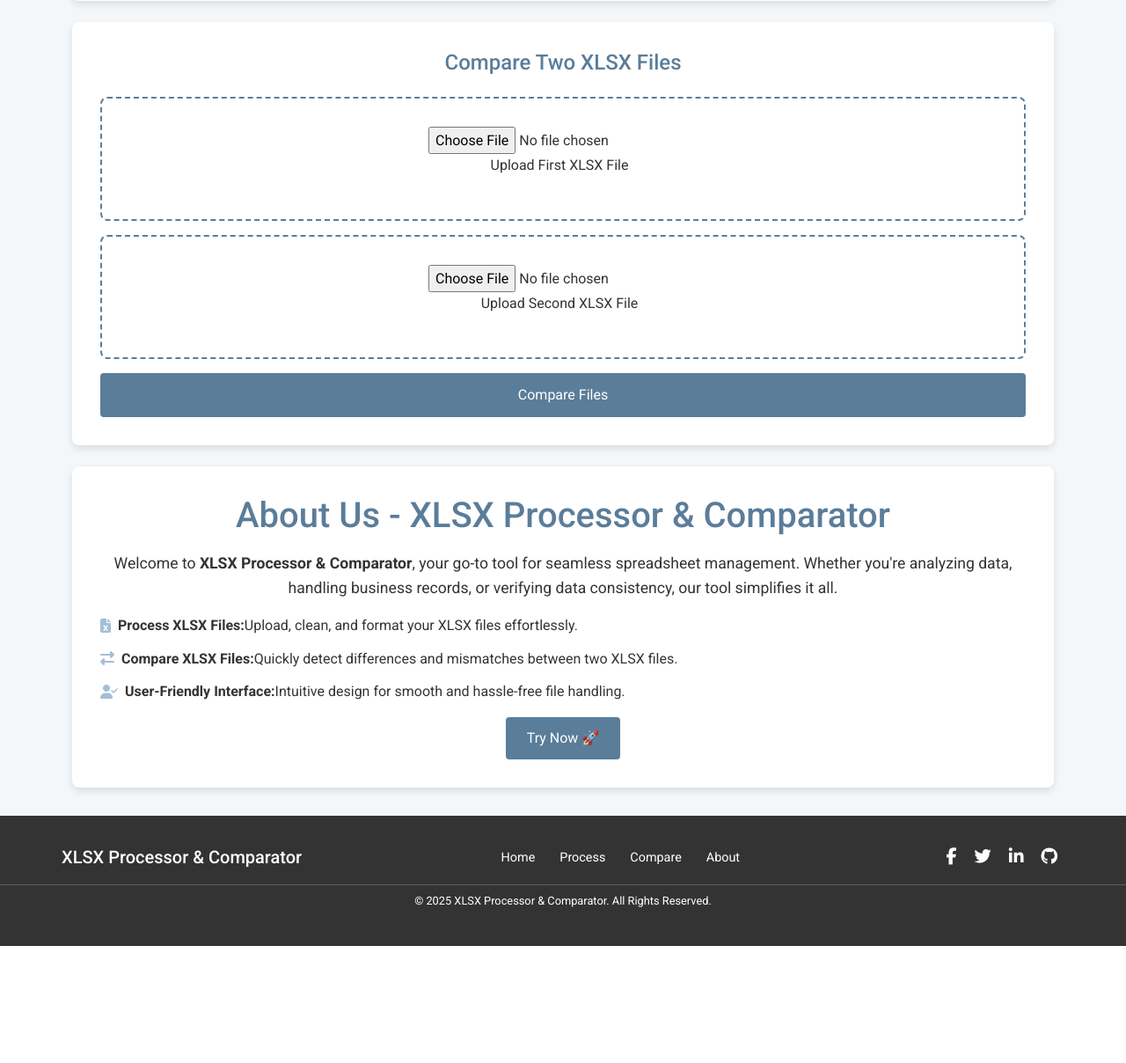
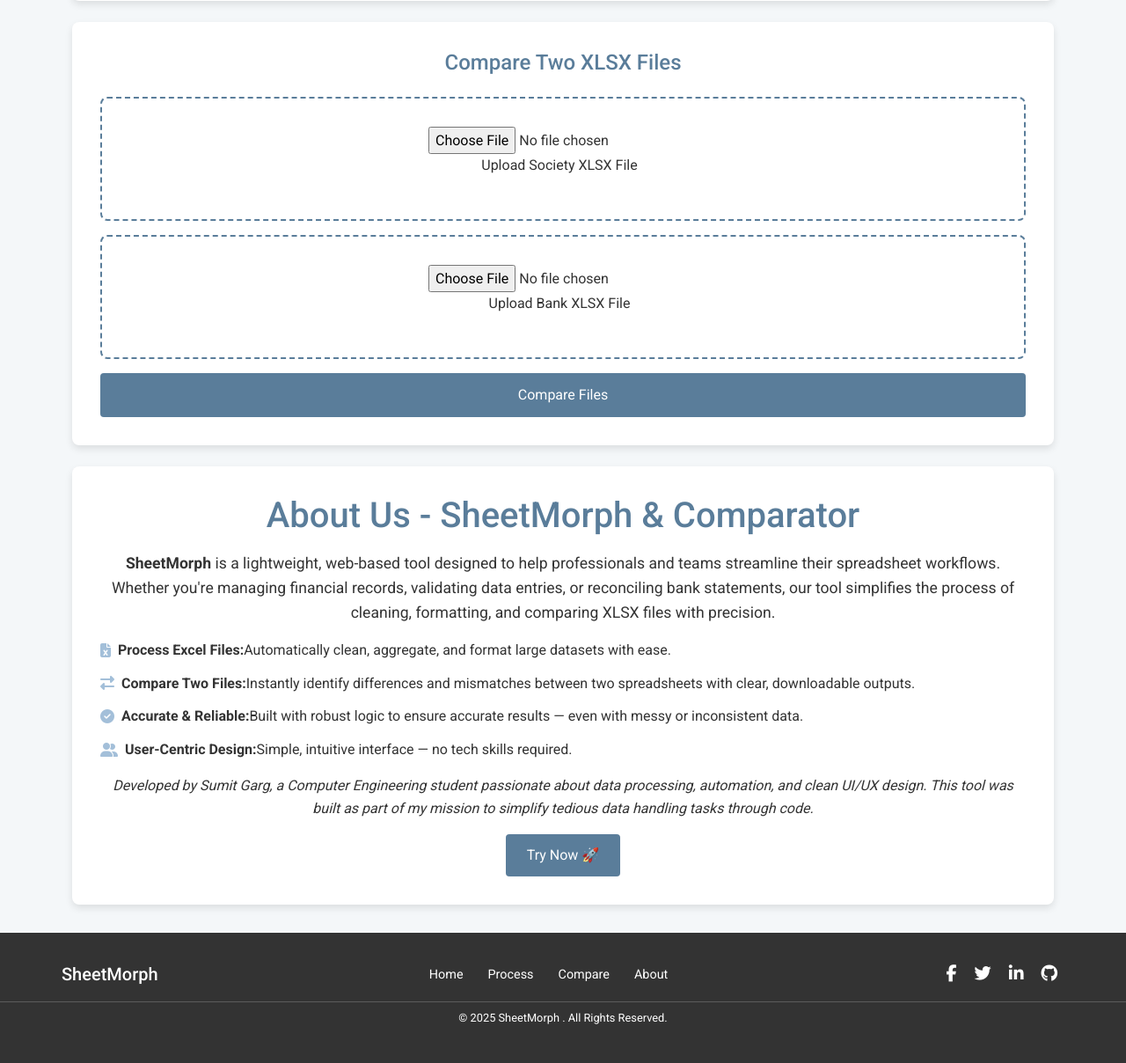
Before and after one commit to Sumit0504/Personal_Project, a Flask app: page / in a window 1280 px wide. Shown: the part 949-2157 px from the top of the page at 88% size. Before the commit the page ends 2024 px from the top, so only its background shows below. Run offline with Flask 3, Linux system fonts and the light colour scheme; some libraries are stand-ins or nearby versions.

Commit message:
too many changes in app.py, little bti html

```diff
--- a/app.py
+++ b/app.py
@@ -3,6 +3,9 @@
 import pandas as pd
 import uuid
 import re
+
+import zipfile
+from io import BytesIO
 
 from openpyxl import load_workbook
 from openpyxl.styles import Font, PatternFill, Alignment
@@ -26,18 +29,26 @@
     cleaned = re.sub(r'\s+', '_', cleaned)
     return cleaned[:50] or 'processed_data'
 
+# ✅ Add this utility function to clean numeric columns
+def clean_numeric(column):
+    return pd.to_numeric(
+        column.astype(str)
+        .str.replace(',', '', regex=False)
+        .str.replace(r'[^\d\.\-]', '', regex=True),
+        errors='coerce'
+    ).fillna(0)
+
 @app.route('/', methods=['GET', 'POST'])
 def index():
     if request.method == 'POST':
-        # ✅ Fix: Match input name in HTML
         file = request.files.get('file_process')
         custom_name = request.form.get('filename', 'processed_data')
 
         if not file or file.filename == '':
-            return "No file uploaded", 400  # Handle missing file
+            return "No file uploaded", 400
 
-        if not file.filename.endswith('.csv'):
-            return "Only CSV files are allowed", 400
+        if not file.filename.endswith('.xlsx'):
+            return "Only XLSX files are allowed", 400
 
         safe_name = sanitize_filename(custom_name)
         file_path = os.path.join(app.config['UPLOAD_FOLDER'], file.filename)
@@ -49,19 +60,17 @@
             return f"Error processing file: {str(e)}", 500
 
         unique_id = uuid.uuid4().hex[:8]
-        output_filename = f"temp_{unique_id}.csv"
+        output_filename = f"temp_{unique_id}.xlsx"
         output_path = os.path.join(app.config['PROCESSED_FOLDER'], output_filename)
-        merged_df.to_csv(output_path, index=False)
+        merged_df.to_excel(output_path, index=False)
 
-        return send_file(output_path, as_attachment=True, download_name=f"{safe_name}.csv", mimetype='text/csv')
+        return send_file(output_path, as_attachment=True, download_name=f"{safe_name}.xlsx", mimetype='application/vnd.openxmlformats-officedocument.spreadsheetml.sheet')
 
     return render_template('index.html')
 
 def process_file(input_path):
-    """Process CSV file and return processed DataFrame."""
     data = pd.read_excel(input_path)
 
-    # ✅ Fix: Validate required columns
     required_columns = {'DATE_OF_TRAN', 'RPTCODE', 'TRAN_AMT'}
     if not required_columns.issubset(data.columns):
         raise ValueError(f"Missing columns: {required_columns - set(data.columns)}")
@@ -88,7 +97,6 @@
 
 @app.route('/compare', methods=['POST'])
 def compare_files():
-    """Process two CSV files, compare them, and return Excel files."""
     file1 = request.files.get('file1')
     file2 = request.files.get('file2')
 
@@ -103,22 +111,37 @@
     output_folder = app.config['PROCESSED_FOLDER']
     output_files = process_comparison(filepath1, filepath2, output_folder)
 
-    return send_file(output_files["common"], as_attachment=True, download_name="common.xlsx", mimetype="application/vnd.openxmlformats-officedocument.spreadsheetml.sheet")
+    # ✅ Create ZIP file
+    zip_buffer = BytesIO()
+    with zipfile.ZipFile(zip_buffer, 'w') as zipf:
+        zipf.write(output_files["common"], arcname="common.xlsx")
+        zipf.write(output_files["only_in_soc"], arcname="only_in_soc.xlsx")
+        zipf.write(output_files["only_in_bk"], arcname="only_in_bk.xlsx")
+
+    zip_buffer.seek(0)
+    return send_file(zip_buffer, as_attachment=True, download_name="comparison_results.zip", mimetype="application/zip")
 
 def process_comparison(filepath1, filepath2, output_folder):
-    """Compare two CSV files and generate Excel reports."""
-    d1 = pd.read_excel(filepath1).sort_values(by='A/c').reset_index(drop=True)
-    d1['Sno'] = range(1, len(d1) + 1)
+    d1 = pd.read_excel(filepath1).sort_values(by='BkAcc').reset_index(drop=True)
+    d1['Slno'] = range(1, len(d1) + 1)
 
-    d2 = pd.read_excel(filepath2).sort_values(by='A/c').reset_index(drop=True)
-    d2['Sno'] = range(1, len(d2) + 1)
+    d2 = pd.read_excel(filepath2).sort_values(by='BkAcc').reset_index(drop=True)
+    d2['Slno'] = range(1, len(d2) + 1)
 
-    d_common = d1.merge(d2, on="A/c", suffixes=('_d1', '_d2'))
-    d_not_common = d1.merge(d2, on="A/c", how="outer", indicator=True)
+    d1['SocBal'] = d1['SocBal'].astype(str)
+    d2['BkBal'] = d2['BkBal'].astype(str)
+
+    d_common = d1.merge(d2, on="BkAcc")
+    d_not_common = d1.merge(d2, on="BkAcc", how="outer", indicator=True)
+
     only_in_d1 = d_not_common[d_not_common['_merge'] == 'left_only'].drop(columns=['_merge'])
     only_in_d2 = d_not_common[d_not_common['_merge'] == 'right_only'].drop(columns=['_merge'])
 
-    d_common["Difference"] = d_common["ST_d1"] + d_common["ST_d2"]
+    # ✅ Use clean_numeric to fix invalid values
+    d_common['ScoBal'] = clean_numeric(d_common['SocBal'])
+    d_common['BkBal'] = clean_numeric(d_common['BkBal'])
+
+    d_common["Difference"] = d_common["ScoBal"] + d_common["BkBal"]
     d_common = d_common[d_common['Difference'] != 0]
 
     common_path = os.path.join(output_folder, "common.xlsx")
@@ -131,10 +154,9 @@
 
     format_excel(common_path, d_common)
 
-    return {"common": common_path, "only_in_d1": only_d1_path, "only_in_d2": only_d2_path}
+    return {"common": common_path, "only_in_soc": only_d1_path, "only_in_bk": only_d2_path}
 
 def format_excel(filepath, df):
-    """Apply styling and formatting to the Excel file."""
     wb = load_workbook(filepath)
     ws = wb.active
 
--- a/templates/index.html
+++ b/templates/index.html
@@ -3,7 +3,7 @@
   <head>
     <meta charset="UTF-8" />
     <meta name="viewport" content="width=device-width, initial-scale=1.0" />
-    <title>XLSX Processor & Comparator</title>
+    <title>SheetMorph & Comparator</title>
     <!-- Google Font for premium typography -->
     <link href="https://fonts.googleapis.com/css2?family=Roboto:wght@400;500;700&display=swap" rel="stylesheet" />
     <!-- Bootstrap CSS -->
@@ -15,7 +15,7 @@
     <header class="site-header" role="banner">
       <div class="header-content container d-flex align-items-center justify-content-between">
         <div class="logo">
-          <h1 tabindex="0">XLSX Processor</h1>
+          <h1 tabindex="0">SheetMorph</h1>
           <p class="tagline" tabindex="0">Simplify Your Data</p>
         </div>
         <nav class="header-nav" aria-label="Main Navigation">
@@ -76,7 +76,7 @@
         <h4 id="process-heading" class="text-center">Process an XLSX File</h4>
         <form action="/" method="POST" enctype="multipart/form-data">
           <label class="custom-file-upload w-100 mb-3" data-bs-toggle="tooltip" data-bs-placement="top" title="Click to upload your file">
-            <input type="file" name="file" accept=".xlsx" required aria-label="Upload XLSX File" />
+            <input type="file" name="file" accept=".xlsx",'.xls' required aria-label="Upload XLSX File" />
             <p class="file-prompt">
               Upload your XLSX file to process <span class="file-name"></span>
             </p>
@@ -102,15 +102,15 @@
         <h4 id="compare-heading" class="text-center">Compare Two XLSX Files</h4>
         <form action="/compare" method="POST" enctype="multipart/form-data">
           <label class="custom-file-upload w-100 mb-3" data-bs-toggle="tooltip" data-bs-placement="top" title="Select the first XLSX file">
-            <input type="file" name="file1" accept=".xlsx" required aria-label="Upload First XLSX File" />
+            <input type="file" name="file1" accept=".xlsx", '.xls' required aria-label="Upload First XLSX File" />
             <p class="file-prompt">
-              Upload First XLSX File <span class="file-name"></span>
+              Upload Society XLSX File <span class="file-name"></span>
             </p>
           </label>
           <label class="custom-file-upload w-100 mb-3" data-bs-toggle="tooltip" data-bs-placement="top" title="Select the second XLSX file">
-            <input type="file" name="file2" accept=".xlsx" required aria-label="Upload Second XLSX File" />
+            <input type="file" name="file2" accept=".xlsx", '.xls' required aria-label="Upload Second XLSX File" />
             <p class="file-prompt">
-              Upload Second XLSX File <span class="file-name"></span>
+              Upload Bank XLSX File <span class="file-name"></span>
             </p>
           </label>
           <button type="submit" class="submit-btn w-100">Compare Files</button>
@@ -119,36 +119,47 @@
 
       <!-- About Us Section -->
       <section id="about" class="upload-container" aria-labelledby="about-heading">
-        <h1 id="about-heading" class="about-header text-center">About Us - XLSX Processor & Comparator</h1>
+        <h1 id="about-heading" class="about-header text-center">About Us - SheetMorph & Comparator</h1>
+
         <p class="about-description text-center">
-          Welcome to <strong>XLSX Processor & Comparator</strong>, your go-to tool for seamless spreadsheet management.
-          Whether you're analyzing data, handling business records, or verifying data consistency, our tool simplifies it all.
+          <strong>SheetMorph</strong> is a lightweight, web-based tool designed to help professionals and teams streamline their spreadsheet workflows. Whether you're managing financial records, validating data entries, or reconciling bank statements, our tool simplifies the process of cleaning, formatting, and comparing XLSX files with precision.
         </p>
+
         <ul class="feature-list">
           <li>
             <i class="fas fa-file-excel" aria-hidden="true"></i>
-            <strong>Process XLSX Files:</strong> Upload, clean, and format your XLSX files effortlessly.
+            <strong>Process Excel Files:</strong> Automatically clean, aggregate, and format large datasets with ease.
           </li>
           <li>
             <i class="fas fa-exchange-alt" aria-hidden="true"></i>
-            <strong>Compare XLSX Files:</strong> Quickly detect differences and mismatches between two XLSX files.
+            <strong>Compare Two Files:</strong> Instantly identify differences and mismatches between two spreadsheets with clear, downloadable outputs.
           </li>
           <li>
-            <i class="fas fa-user-check" aria-hidden="true"></i>
-            <strong>User-Friendly Interface:</strong> Intuitive design for smooth and hassle-free file handling.
+            <i class="fas fa-check-circle" aria-hidden="true"></i>
+            <strong>Accurate & Reliable:</strong> Built with robust logic to ensure accurate results — even with messy or inconsistent data.
+          </li>
+          <li>
+            <i class="fas fa-user-friends" aria-hidden="true"></i>
+            <strong>User-Centric Design:</strong> Simple, intuitive interface — no tech skills required.
           </li>
         </ul>
+
+        <p class="text-center">
+          <em>Developed by Sumit Garg, a Computer Engineering student passionate about data processing, automation, and clean UI/UX design. This tool was built as part of my mission to simplify tedious data handling tasks through code.</em>
+        </p>
+
         <div class="text-center">
           <a href="#process" class="btn try-now-btn">Try Now 🚀</a>
         </div>
       </section>
+
     </main>
 
     <!-- Footer -->
     <footer class="site-footer" role="contentinfo">
       <div class="footer-content container d-flex flex-column flex-md-row justify-content-between align-items-center">
         <div class="footer-branding">
-          <h3>XLSX Processor & Comparator</h3>
+          <h3>SheetMorph</h3>
         </div>
         <nav class="footer-nav" aria-label="Footer Navigation">
           <a href="/" aria-label="Home">Home</a>
@@ -164,7 +175,7 @@
         </div>
       </div>
       <div class="footer-bottom text-center">
-        <p>&copy; 2025 XLSX Processor & Comparator. All Rights Reserved.</p>
+        <p>&copy; 2025 SheetMorph . All Rights Reserved.</p>
       </div>
     </footer>
 
```
Also changed, not shown: README.md, 3 other files.
